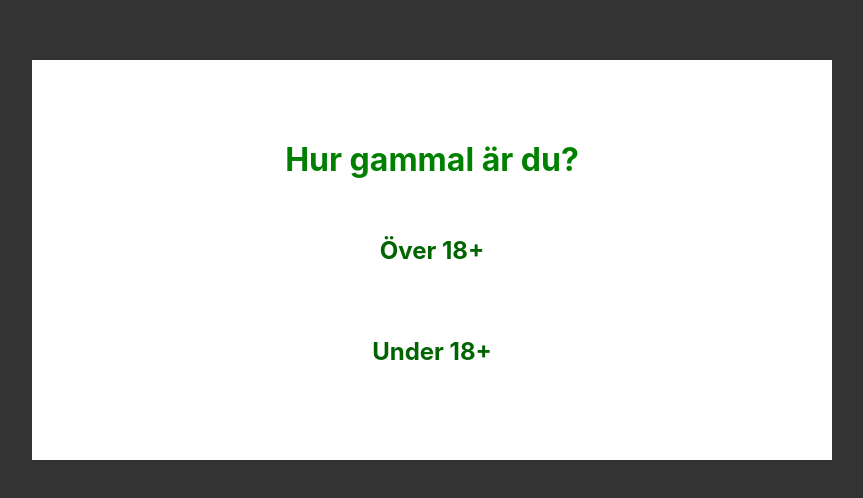
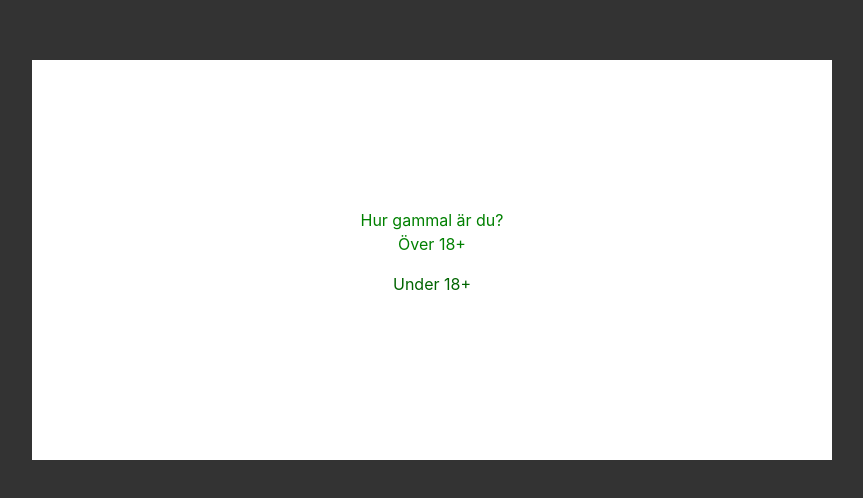
Before and after one commit to AdaHep/Krok-och-stok, a React (Create React App) app: page / in a window 1280 px wide. Shown: the part 140-638 px from the top of the page, without its empty margins (208-1071 px from the left). Built offline with nearby package versions, Linux system fonts and the light colour scheme.

Commit message:
försök med tailwind

```diff
--- a/package.json
+++ b/package.json
@@ -3,6 +3,7 @@
   "version": "0.1.0",
   "private": true,
   "dependencies": {
+    "@material-tailwind/react": "0.3.4",
     "@testing-library/jest-dom": "^5.16.2",
     "@testing-library/react": "^12.1.3",
     "@testing-library/user-event": "^13.5.0",
@@ -41,5 +42,10 @@
       "last 1 firefox version",
       "last 1 safari version"
     ]
+  },
+  "devDependencies": {
+    "autoprefixer": "^10.4.2",
+    "postcss": "^8.4.7",
+    "tailwindcss": "^3.0.23"
   }
 }
--- a/src/components/App.tsx
+++ b/src/components/App.tsx
@@ -1,12 +1,12 @@
-import Cart from "./Cart";
 import Shop from "./Shop";
 import Errorbounds from "./Errorbounds";
+import "@material-tailwind/react/tailwind.css";
 
 function App() {
   return (
     <div>
       <Errorbounds>
-      <Shop />
+        <Shop />
       </Errorbounds>
     </div>
   );
--- a/src/components/Errorbounds.tsx
+++ b/src/components/Errorbounds.tsx
@@ -1,30 +1,26 @@
-import React, { Component } from 'react'
-
-
+import React, { Component } from "react";
 
 class Errorbounds extends Component<{}, any> {
-
   constructor(props) {
-    super(props)
+    super(props);
 
     this.state = {
-       hasError: false
-    }
+      hasError: false,
+    };
   }
 
-  static getDerivedStateFromError(error){
+  static getDerivedStateFromError(error) {
     return {
-      hasError: true
-    }
+      hasError: true,
+    };
   }
 
   render() {
-
-      if(this.state.hasError){
-        return <h1>Something went wrong</h1>
-      }
-      return this.props.children
+    if (this.state.hasError) {
+      return <h1>Something went wrong</h1>;
+    }
+    return this.props.children;
   }
 }
 
-export default Errorbounds
+export default Errorbounds;
--- a/src/components/ageCheck.tsx
+++ b/src/components/ageCheck.tsx
@@ -1,13 +1,15 @@
 import { CSSProperties } from "react";
 import { Link } from "react-router-dom";
+import "@material-tailwind/react/tailwind.css";
 
 function AgeCheck() {
   return (
     <div style={rootStyle}>
       <div style={ageCheckStyle}>
         <h1>Hur gammal är du?</h1>
+        <div className="rounded-lg bg-slate-500"></div>
         <div style={ageButtonsContainer}>
-          <Link style={linkStyle} to={"./productpagebeer"}>
+          <Link className=".bg-teal-600	" to={"./productpagebeer"}>
             <h2>Över 18+</h2>
           </Link>
           <Link style={linkStyle} to={"./under18"}>
@@ -27,6 +29,10 @@ const rootStyle: CSSProperties = {
   alignContent: "center",
 };
 
+const buttons: CSSProperties = {
+  display: "flex",
+  justifyContent: "center",
+};
 const ageCheckStyle: CSSProperties = {
   width: "50rem",
   height: "100%",
--- /dev/null
+++ b/src/components/button.tsx
@@ -0,0 +1,18 @@
+import React from "react";
+import Button from "@material-tailwind/react/Button";
+
+export default function AgeButton() {
+  return (
+    <Button
+      color="lightBlue"
+      buttonType="link"
+      size="regular"
+      rounded={false}
+      block={false}
+      iconOnly={false}
+      ripple="dark"
+    >
+      Regular Button
+    </Button>
+  );
+}
--- a/src/components/productPageBeer.tsx
+++ b/src/components/productPageBeer.tsx
@@ -2,6 +2,7 @@ import { CSSProperties, useState } from "react";
 import { Link } from "react-router-dom";
 import { mockedProductsBeer, Product, ShoppingCartItem } from "../data";
 import Errorbounds from "./Errorbounds";
+import "@material-tailwind/react/tailwind.css";
 
 interface Props {
   shoppingCart: ShoppingCartItem[];
@@ -50,8 +51,8 @@ function ProductPageBeer({ shoppingCart, onCartChanged }: Props) {
   });
 
   return (
-    <div style={productContainer}>
-      <h2>ÖL</h2>
+    <div className="bg-red-400 md:block" style={productContainer}>
+      <h2 className="text-green-400">ÖL</h2>
       <div style={menuButtons}>
         <Link style={LinkStyle} to="/productPageSpirits">
           SPRIT
@@ -75,7 +76,10 @@ function ProductPageBeer({ shoppingCart, onCartChanged }: Props) {
 
               <p>Pris: {p.price}:- st</p>
               <div style={productButtons}>
-              <button style={addRemoveButton} onClick={() => removeFromCart(p)}>
+                <button
+                  style={addRemoveButton}
+                  onClick={() => removeFromCart(p)}
+                >
                   -
                 </button>
                 <p>{p.count}</p>
@@ -101,7 +105,7 @@ const productContainer: CSSProperties = {
   display: "flex",
   flexDirection: "column",
   width: "50rem",
-  backgroundColor: "#e6ffff",
+  // backgroundColor: "#e6ffff",
   borderRadius: "5rem",
   color: "black",
   alignItems: "center",
--- a/src/components/under18.tsx
+++ b/src/components/under18.tsx
@@ -1,7 +1,11 @@
+import ButtonAge from "./button";
+
 function Under18() {
   return (
     <div>
       <h1>Sorry, kom tillbaka om några år</h1>
+      <ButtonAge />
+
       <h3>Under tiden:</h3>
       <h3>https://www.svt.se/barnkanalen/</h3>
     </div>
--- a/src/index.css
+++ b/src/index.css
@@ -1,3 +1,7 @@
+@tailwind base;
+@tailwind components;
+@tailwind utilities;
+
 body {
   margin: 0;
   font-family: -apple-system, BlinkMacSystemFont, "Segoe UI", "Roboto", "Oxygen",
--- /dev/null
+++ b/tailwind.config.js
@@ -0,0 +1,7 @@
+module.exports = {
+  content: ["./src/**/*.{js,jsx,ts,tsx}"],
+  theme: {
+    extend: {},
+  },
+  plugins: [],
+};
```
Also changed, not shown: src/components/Cart.tsx (+14 -5 lines), 1 other file (tests, documents, lock files or other folders). Lines whose indentation alone changed are shown as unchanged.
